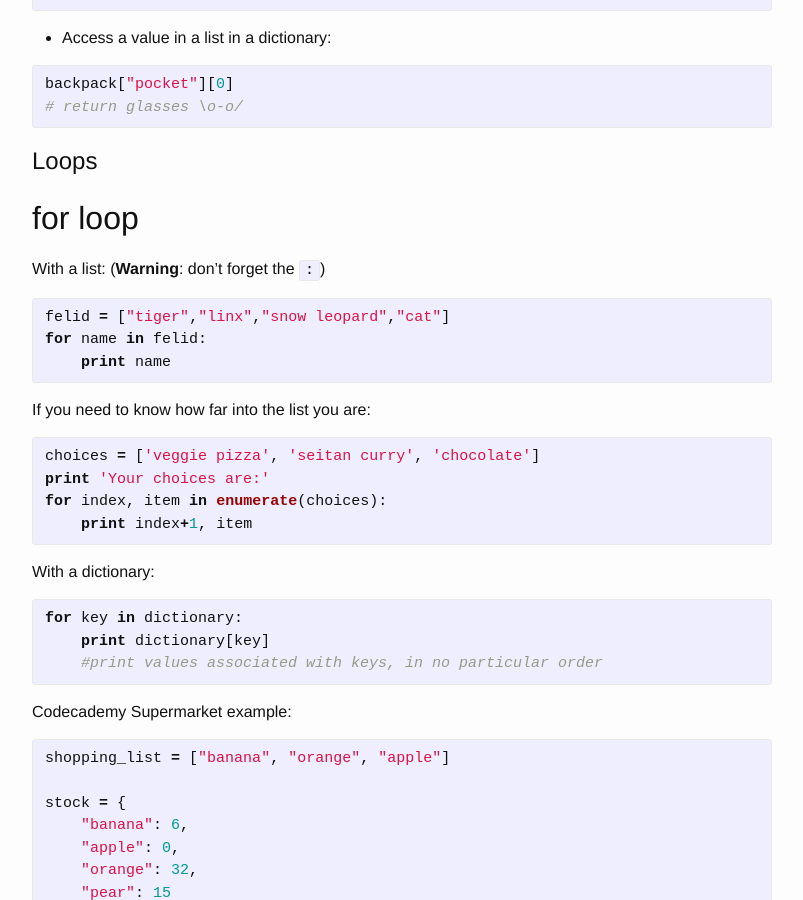
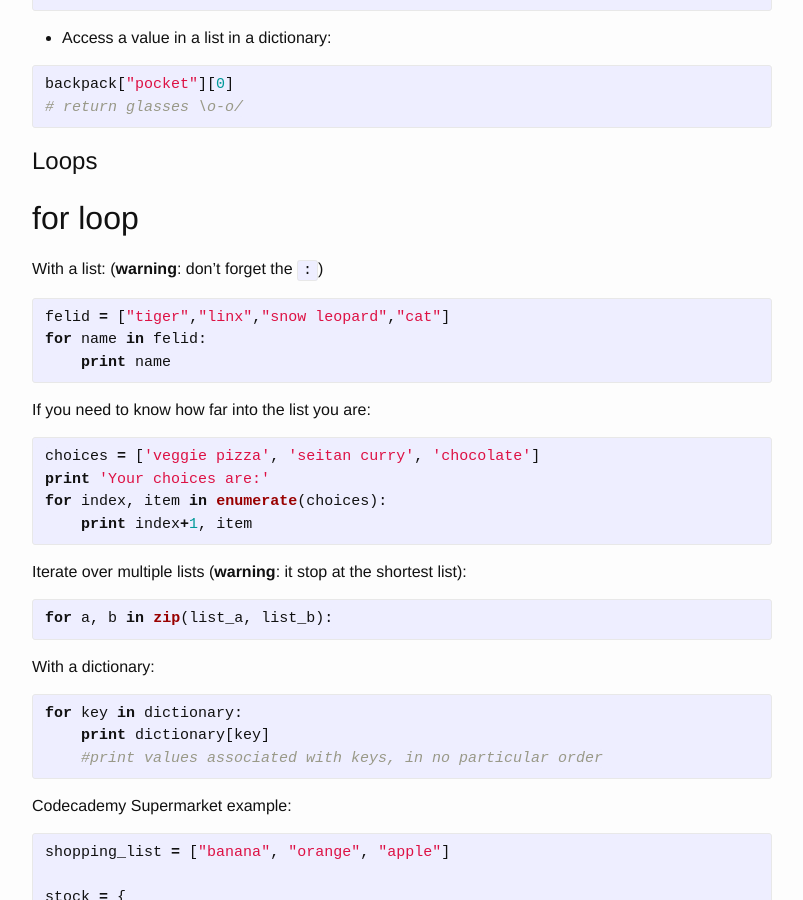
Before and after one commit to seiteta/seiteta.github.io_old, a Jekyll site: the page built from _posts/2014-11-23-python-reference.md, in a window 1280 px wide and 900 px high, scrolled down 1680 px. Shown: the whole window, without its empty margins (238-1041 px from the left). Built offline with Jekyll 4.4.1, drawn with Linux system fonts in a browser that asks for light colours.

Commit message:
Update 2014-11-23-python-reference.md

```diff
--- a/_posts/2014-11-23-python-reference.md
+++ b/_posts/2014-11-23-python-reference.md
@@ -87,7 +87,7 @@ backpack["pocket"][0]
 #Loops
 
 ##for loop
-With a list: (**Warning**: don't forget the `:`)
+With a list: (**warning**: don't forget the `:`)
 {% highlight python %}
 felid = ["tiger","linx","snow leopard","cat"]
 for name in felid:
@@ -100,6 +100,11 @@ choices = ['veggie pizza', 'seitan curry', 'chocolate']
 print 'Your choices are:'
 for index, item in enumerate(choices):
     print index+1, item
+{% endhighlight %}
+
+Iterate over multiple lists (**warning**: it stop at the shortest list):
+{% highlight python %}
+for a, b in zip(list_a, list_b):
 {% endhighlight %}
 
 With a dictionary:
```
